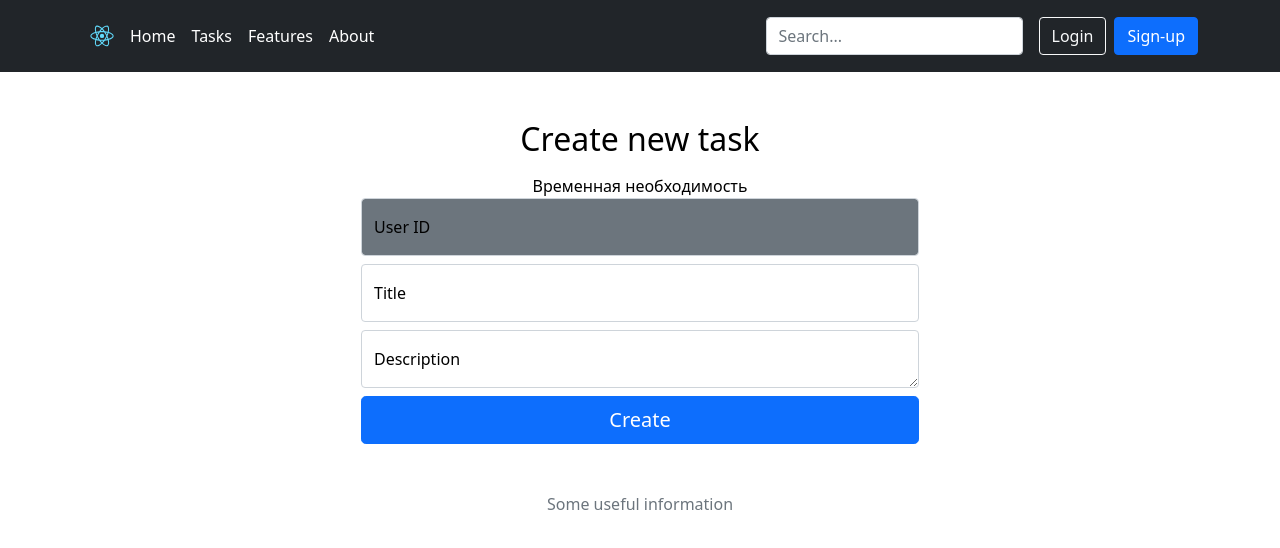
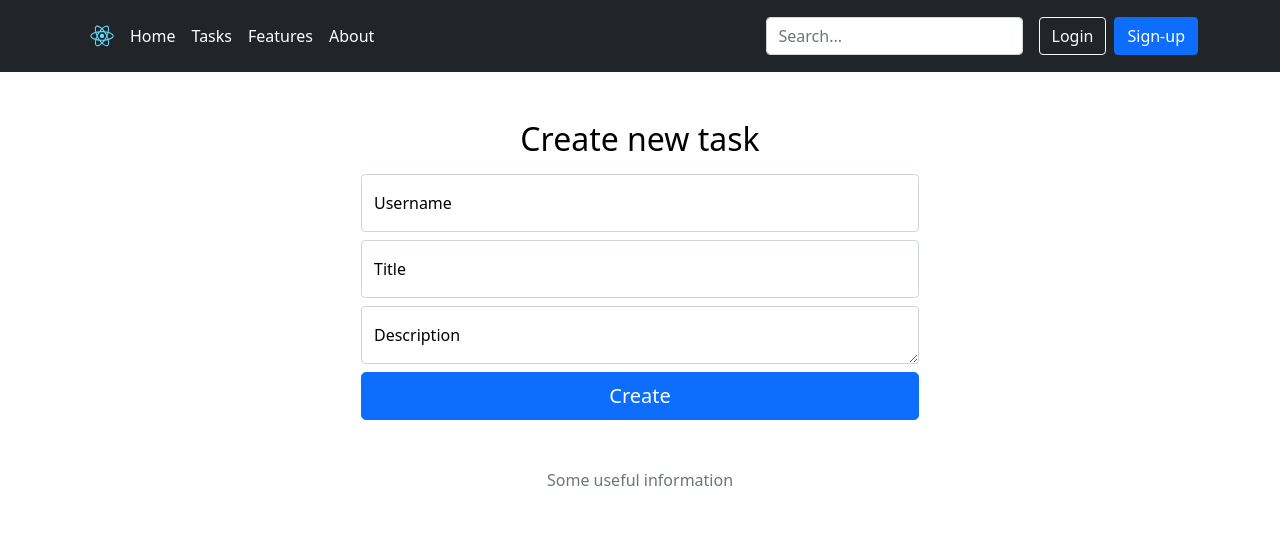
Before and after one commit to endoresur/ToDoList, a React (Create React App) app in the folder frontend/: page /todo-create in a window 1280 px wide. Shown: the top 548 px of the page. Built offline with nearby package versions, Linux system fonts and the light colour scheme.

Commit message:
Added the ability to create tasks by username

```diff
--- a/frontend/src/components/TodoCreate.jsx
+++ b/frontend/src/components/TodoCreate.jsx
@@ -5,7 +5,7 @@ class TodoCreate extends React.Component {
     constructor(props) {
         super(props);
         this.state = {
-            userId: "",
+            username: "",
             title: "",
             description: "",
             completed: false
@@ -27,7 +27,7 @@ class TodoCreate extends React.Component {
         console.log(this.state);
         event.preventDefault();
 
-        fetch('/todos?userId=' + this.state.userId, {
+        fetch('/todos/createByName?userName=' + this.state.username, {
             method: 'POST',
             headers: {
                 'Accept': 'application/json',
@@ -53,16 +53,15 @@ class TodoCreate extends React.Component {
                     <Form className="mx-auto w-50" onSubmit={this.handleSubmit}>
                         <h1 className="h2 mb-3 fw-normal">Create new task</h1>
 
-                        <label>Временная необходимость</label>
                         <div className="form-floating mb-2">
                             <input
-                                className="form-control bg-secondary"
-                                placeholder="User ID"
+                                className="form-control"
+                                placeholder="Username"
                                 type="text"
-                                name="userId"
-                                value={this.state.userId}
+                                name="username"
+                                value={this.state.username}
                                 onChange={this.handleInputChange}/>
-                            <label htmlFor="floatingUserId">User ID</label>
+                            <label htmlFor="floatingUserId">Username</label>
                         </div>
 
                         <div className="form-floating mb-2">
```
Also changed, not shown: 2 other files (tests, documents, lock files or other folders).
